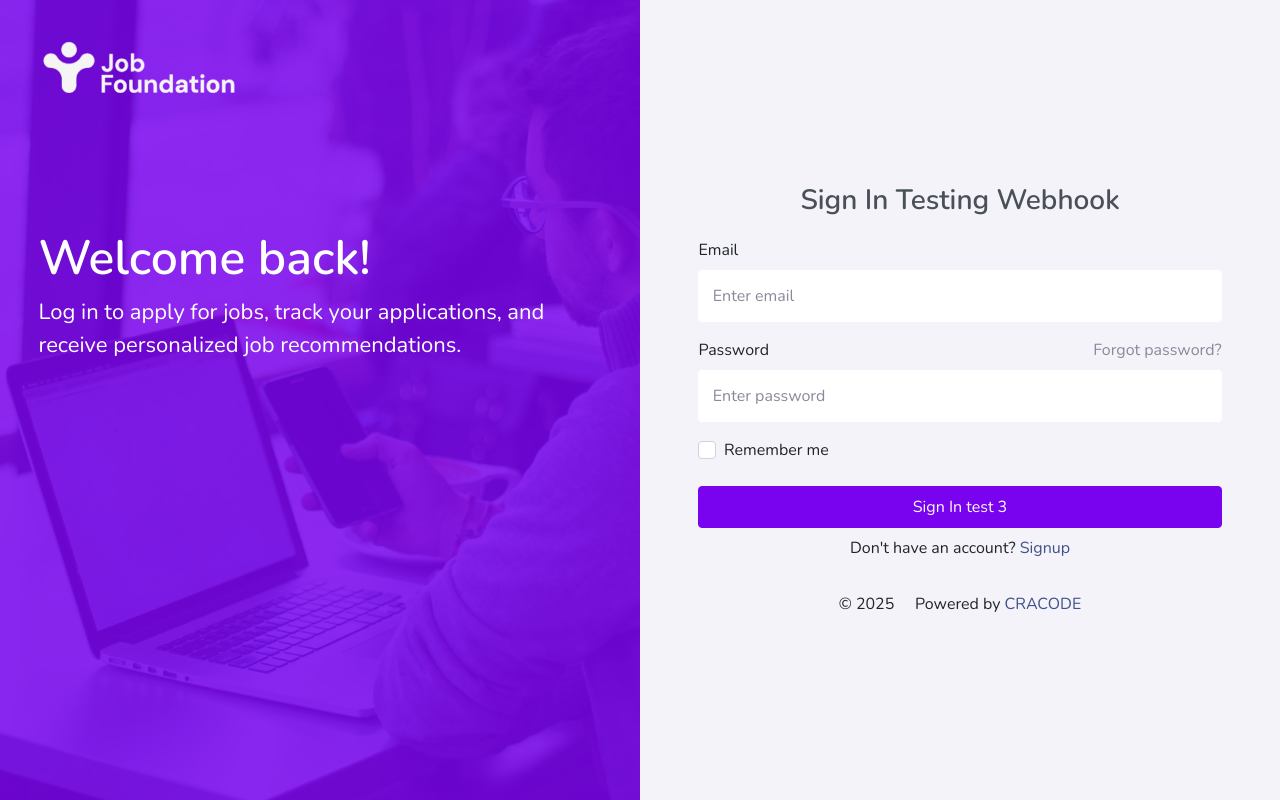
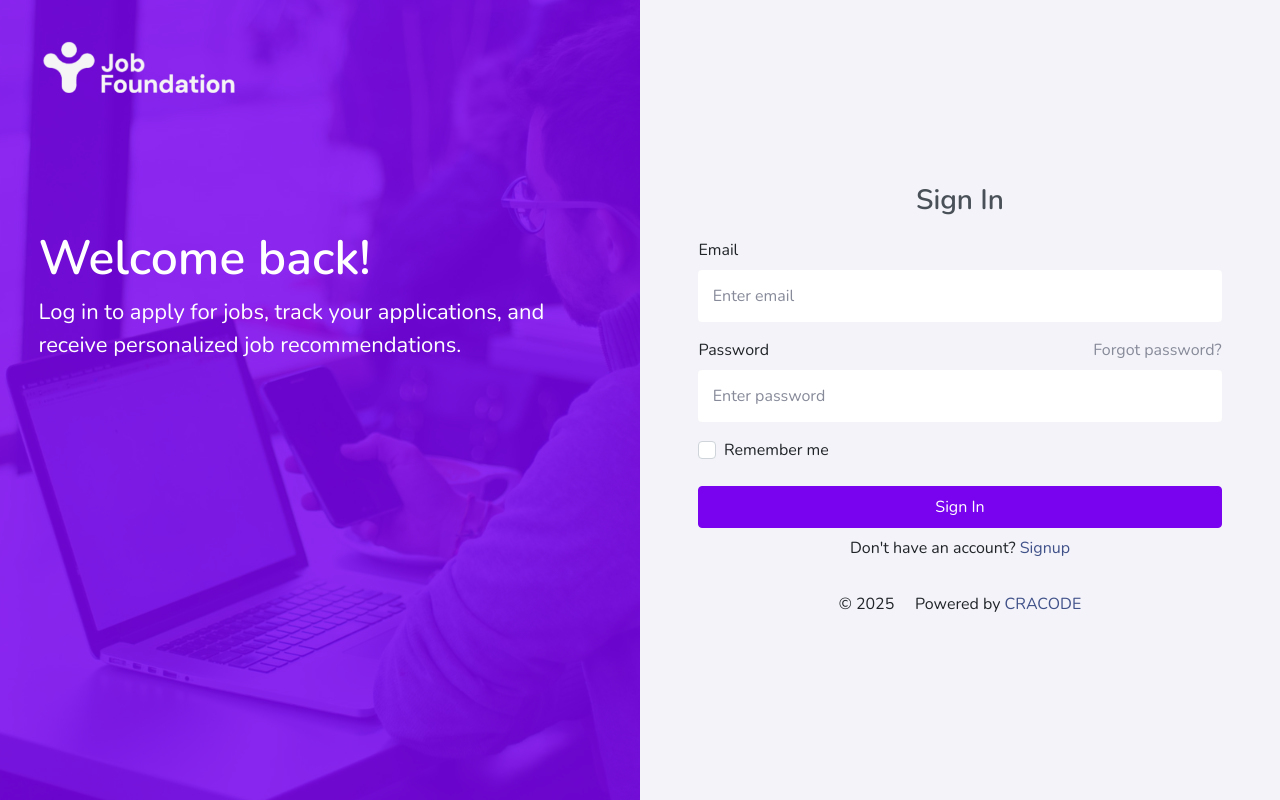
Before and after one commit to MaayankMalhotra/Jobfoundation, a React (Create React App) app: page /job_frontend/LoginPage in a window 1280 px wide. Built offline with nearby package versions, Linux system fonts and the light colour scheme; a web font is replaced by a local one.

Commit message:
Test webhook

```diff
--- a/src/LoginPage.js
+++ b/src/LoginPage.js
@@ -72,7 +72,7 @@ const LoginPage = () => {
             <div className='col-md-6 '>
                 <div className='sideAccountContent d-flex'>
                     <div className='innerFormAccount align-self-center '>
-                      <h1>Sign In Testing Webhook</h1>
+                      <h1>Sign In</h1>
                       {error && <div className="alert alert-danger">{error}</div>}
 
                         <form onSubmit={handleSubmit}>
@@ -123,7 +123,7 @@ const LoginPage = () => {
 
                           <div className="mt-4">
                             <button className="btn btn-primary w-100" type="submit">
-                              Sign In test 3
+                              Sign In
                             </button>
                           </div>
 
```
